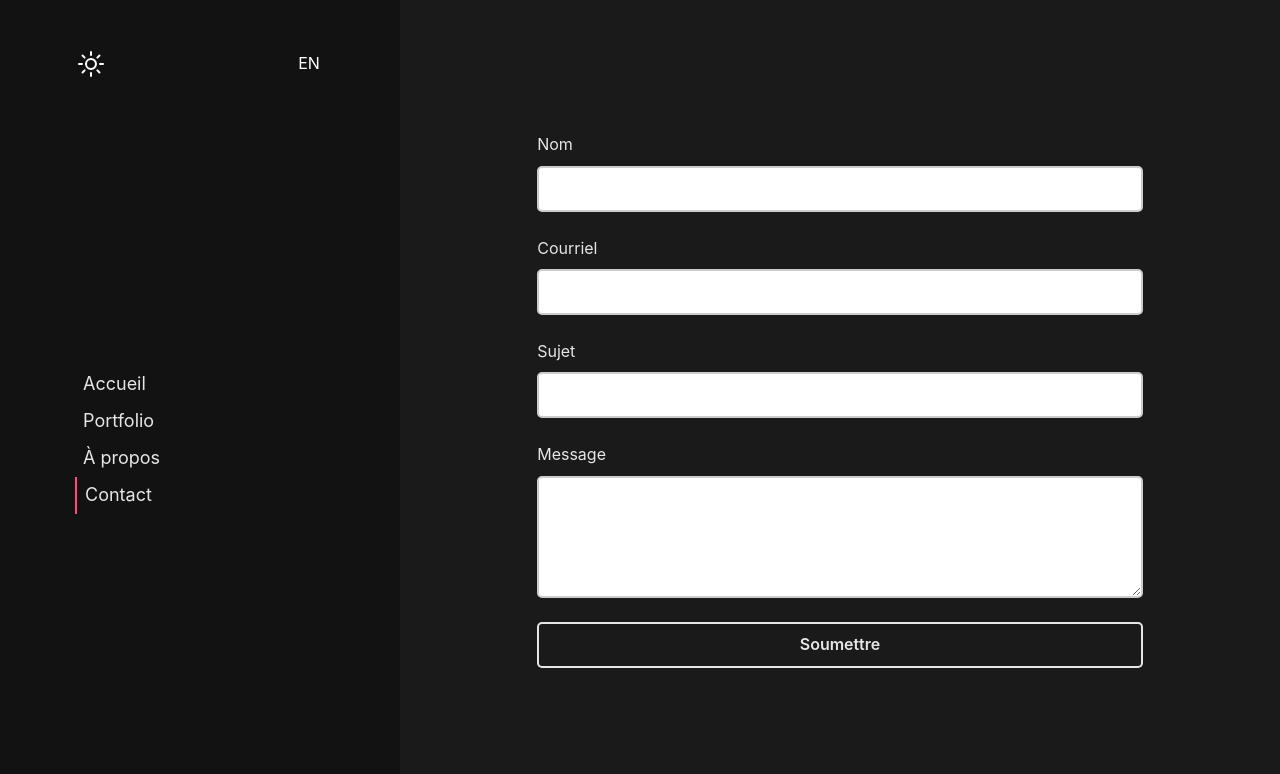
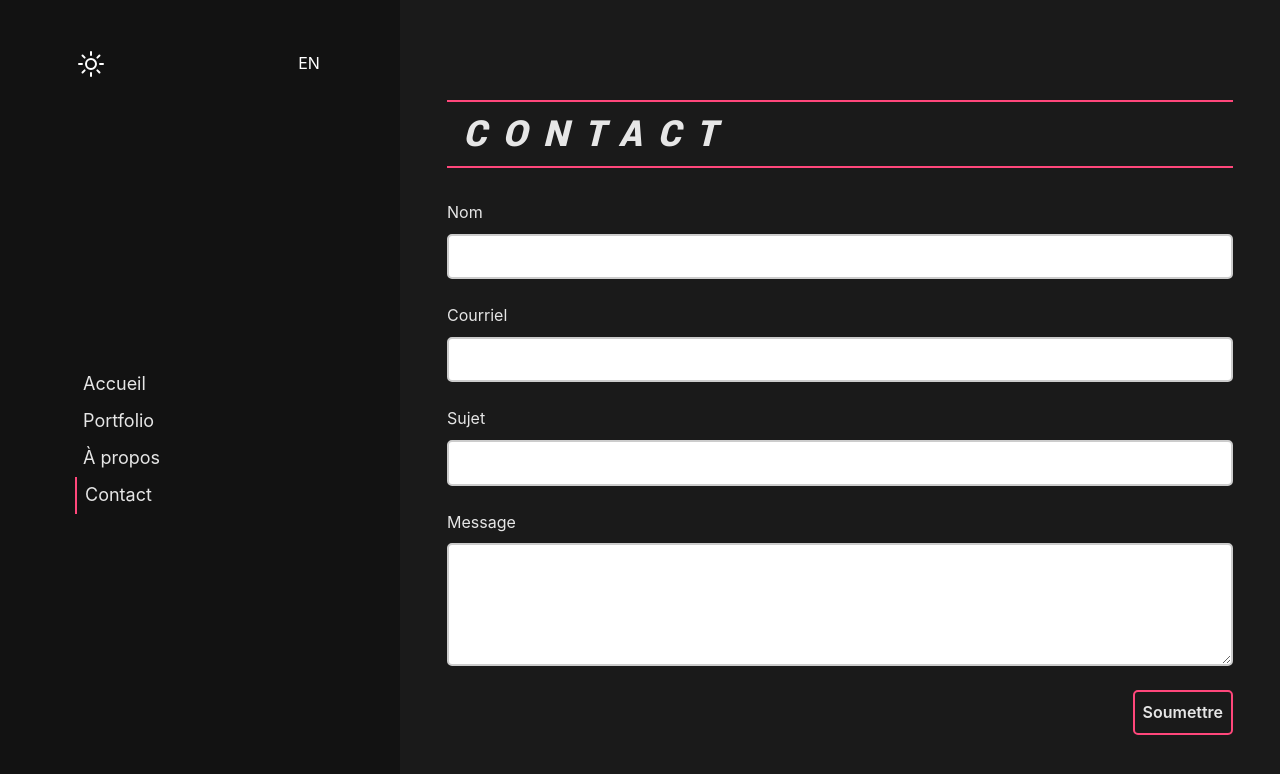
Before and after one commit to ysimard94/portfolio, a Vue app: page /contact in a window 1280 px wide. Shown: the top 774 px of the page. Built offline with nearby package versions, Linux system fonts and the light colour scheme.

Commit message:
Added page title styling

```diff
--- a/src/App.vue
+++ b/src/App.vue
@@ -78,13 +78,35 @@ main {
     width: 100%;
 }
 
+/* ------ Title of pages styling ----- */
+
+h1 {
+    font-size: 2.5rem;
+    font-weight: 700;
+    line-height: 1.2;
+}
+
+.title {
+    border-top: 2px solid var(--accent-color);
+    border-bottom: 2px solid var(--accent-color);
+    margin-bottom: 2rem;
+}
+
+.title > h1 {
+    letter-spacing: 16px;
+    font-family: Yantramanav;
+    text-transform: uppercase;
+    font-style: italic;
+    padding: 0.5rem 1rem;
+}
+
 /* ----- Call to action button ------ */
 
 .call-to-action {
     position: relative;
     width: fit-content;
     padding: 0.5rem;
-    border: 2px solid var(--color-text);
+    border: 2px solid var(--accent-color);
     border-radius: 5px;
     font-weight: 600;
     color: inherit;
--- a/src/locales/en.json
+++ b/src/locales/en.json
@@ -37,7 +37,8 @@
                 "description": "A simple single page application to get the weather forecast of a city using the OpenWeatherMap API.",
                 "alt": "Image of the Weather app."
             }
-        }
+        },
+        "github-btn": "See the code"
     },
     "contact": {
         "title": "Contact",
--- a/src/locales/fr.json
+++ b/src/locales/fr.json
@@ -37,7 +37,8 @@
                 "description": "Une application à page unique simple pour consulter la météo d'une ville en utilisant l'API de OpenWeatherMap.",
                 "alt": "Image de l'application météo."
             }
-        }
+        },
+        "github-btn": "Voir le code"
     },
     "contact": {
         "title": "Contact",
--- a/src/views/ContactView.vue
+++ b/src/views/ContactView.vue
@@ -39,6 +39,9 @@ export default {
 </script>
 <template>
     <section>
+        <div class="title">
+            <h1>{{ $t("contact.title") }}</h1>
+        </div>
         <form
             @submit.prevent="handleSubmit"
             name="contact"
@@ -95,7 +98,6 @@ export default {
 .contact-form {
     display: flex;
     flex-direction: column;
-    max-width: 60ch;
     width: 100%;
     gap: 0.5rem;
     margin-inline: auto;
@@ -108,6 +110,11 @@ export default {
 input + label,
 button {
     margin-top: 1rem;
+}
+
+button[type="submit"] {
+    width: fit-content;
+    margin-left: auto;
 }
 
 input,
--- a/src/views/PortfolioView.vue
+++ b/src/views/PortfolioView.vue
@@ -19,7 +19,11 @@ export default {
 
 <template>
     <section>
-        <h2>{{ $t("portfolio.title") }}</h2>
+        <div class="title">
+            <h1>
+                {{ $t("portfolio.title") }}
+            </h1>
+        </div>
 
         <div
             v-for="(project, index) in projects"
@@ -80,7 +84,7 @@ export default {
                             </svg>
                         </span>
                         <span>
-                            See more
+                            {{ $t("portfolio.github-btn") }}
                             <span class="arrow"> <i></i> </span
                         ></span>
                     </a>
@@ -91,16 +95,6 @@ export default {
 </template>
 
 <style scoped>
-h2 {
-    font-size: 2.5rem;
-    font-weight: 700;
-    line-height: 1.2;
-}
-
-section > h2 {
-    margin-bottom: 2rem;
-}
-
 p {
     font-size: 1.125rem;
 }
```
